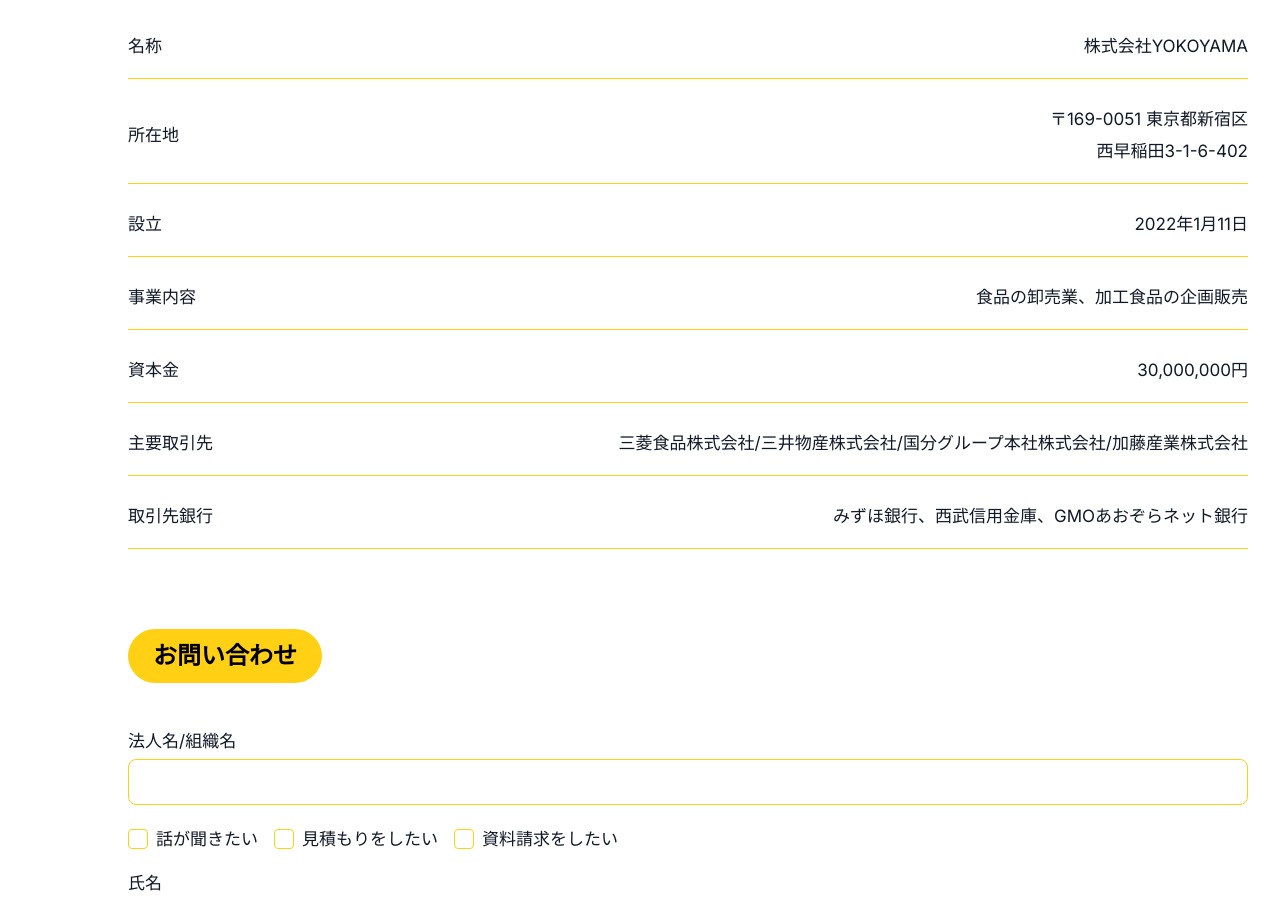
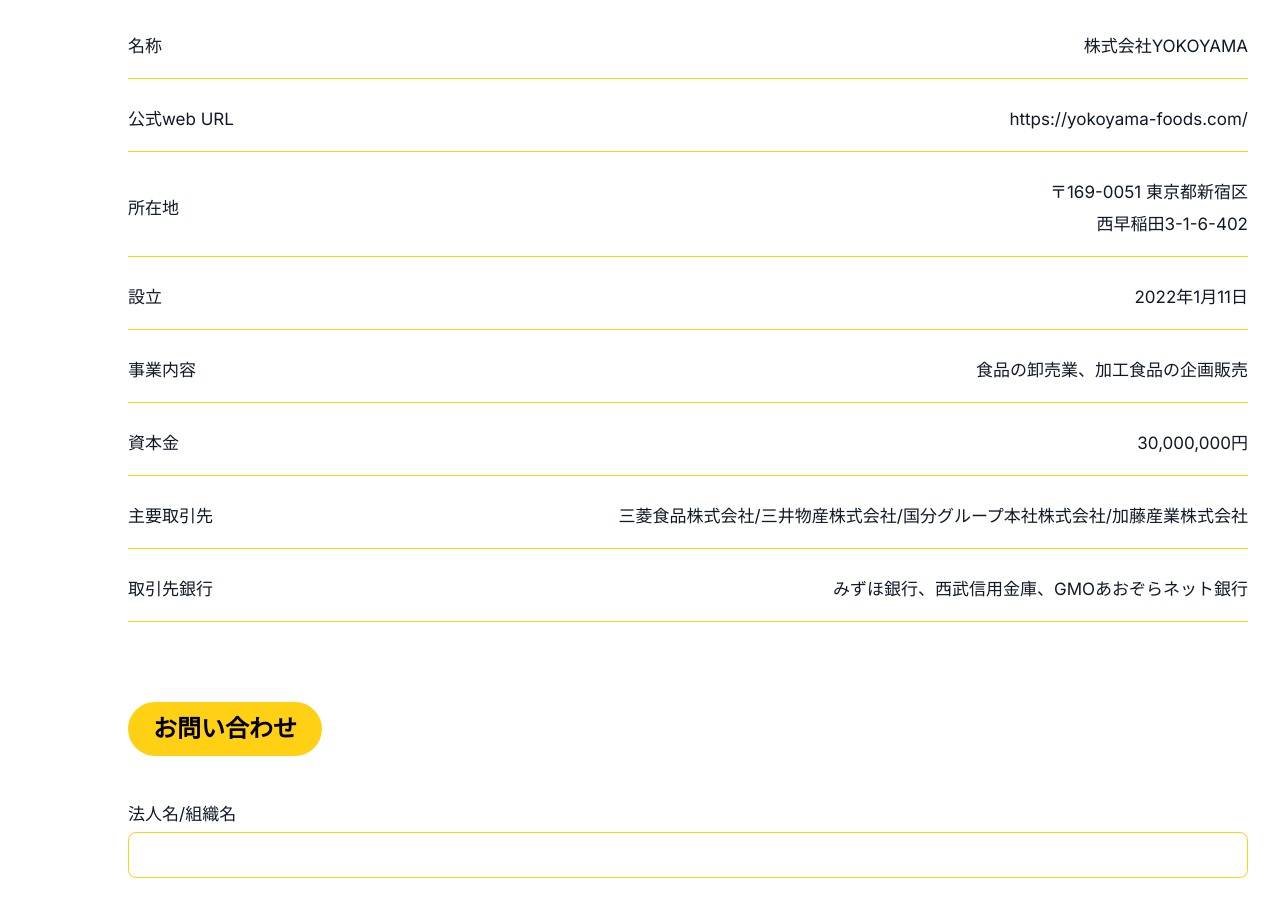
Before and after one commit to DaikiARAI20030526/brandish, a React (Create React App) app: page / in a window 1280 px wide. Shown: the part 6899-7798 px from the top of the page. Built offline with nearby package versions, Linux system fonts and the light colour scheme.

Commit message:
HP URL追加

```diff
--- a/src/components/CompanyInfo.jsx
+++ b/src/components/CompanyInfo.jsx
@@ -3,6 +3,7 @@
 const CompanyInfo = () => {
   const companyData = [
     { label: '名称', value: '株式会社YOKOYAMA' },
+    { label: '公式web URL', value: 'https://yokoyama-foods.com/' }, // ■ 追加箇所
     {
       label: '所在地',
       value: (
```
